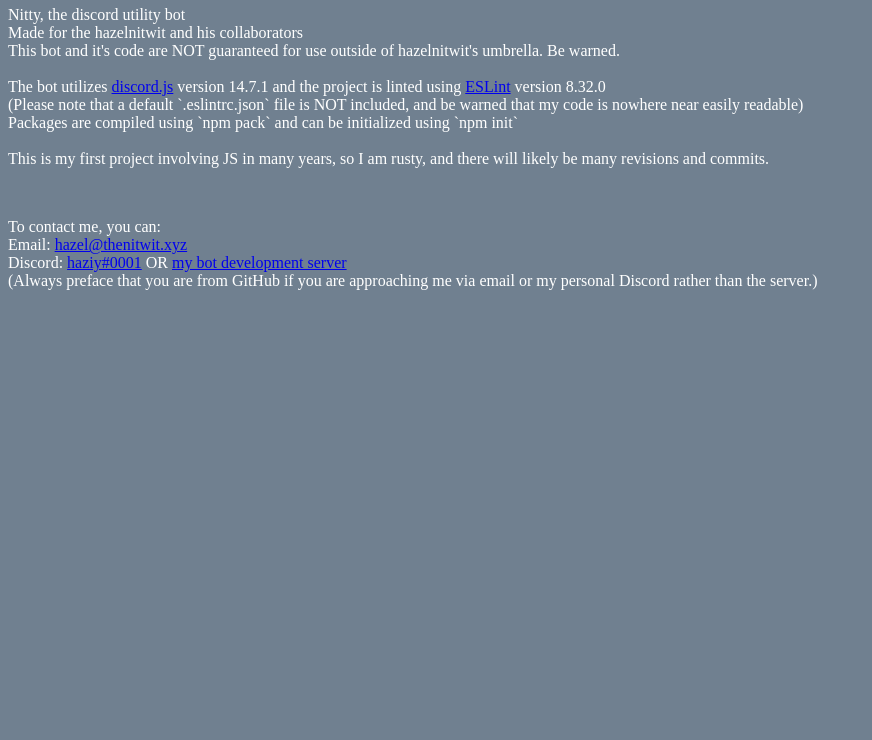
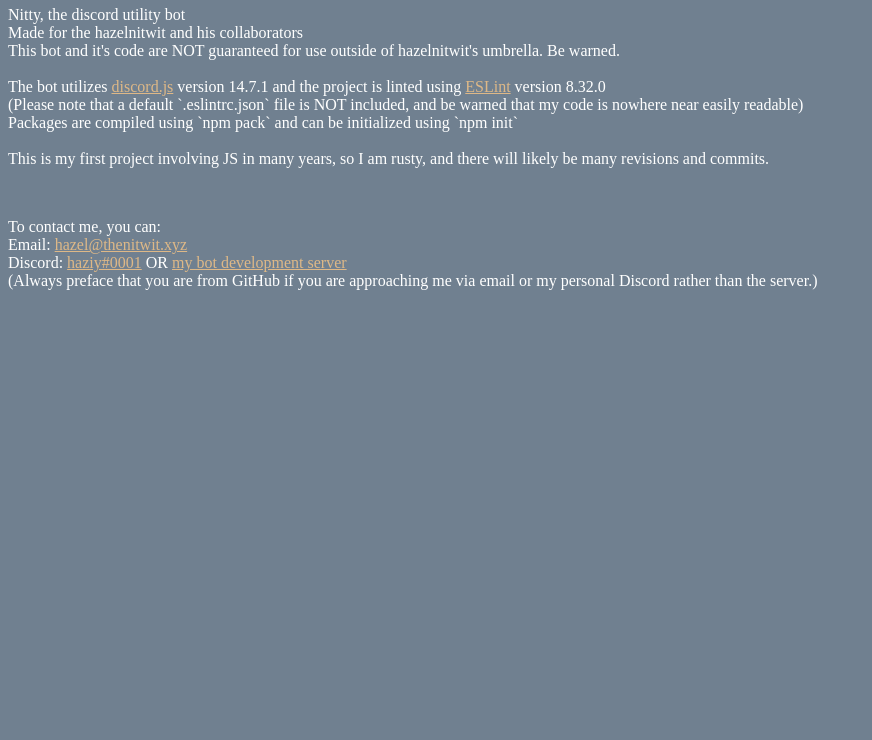
Before and after one commit to nailplsh/Nitty, a website: page index.html in a window 1280 px wide. Shown: the part 60-800 px from the top of the page, without its empty margins (0-872 px from the left). Drawn offline with Linux system fonts and the light colour scheme.

Commit message:
Update index.html

```diff
--- a/index.html
+++ b/index.html
@@ -5,6 +5,7 @@
     body {background-color: slategray;}
     h1   {color: white;}
     p    {color: white;}
+    a    {color: burlywood;}
     </style>
   </head>
   <body>
```
